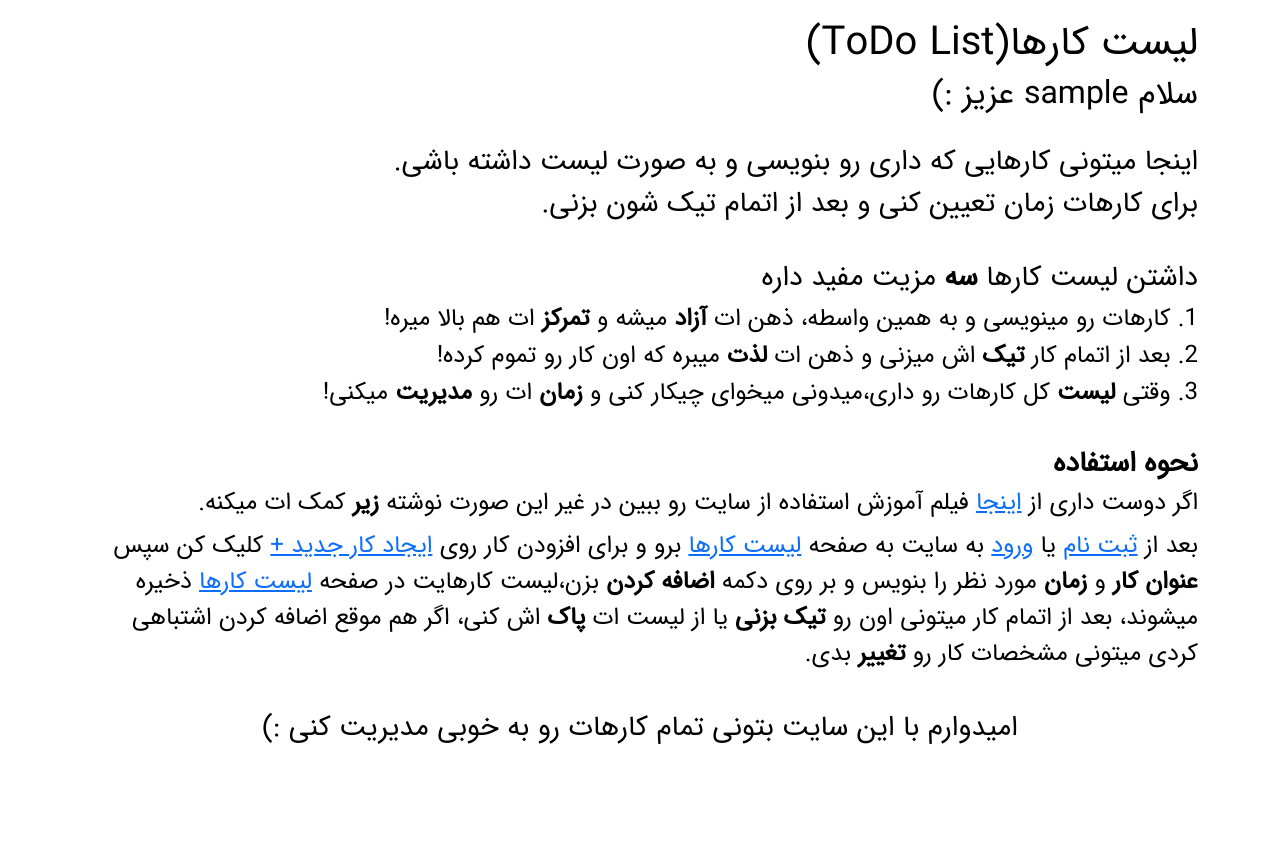
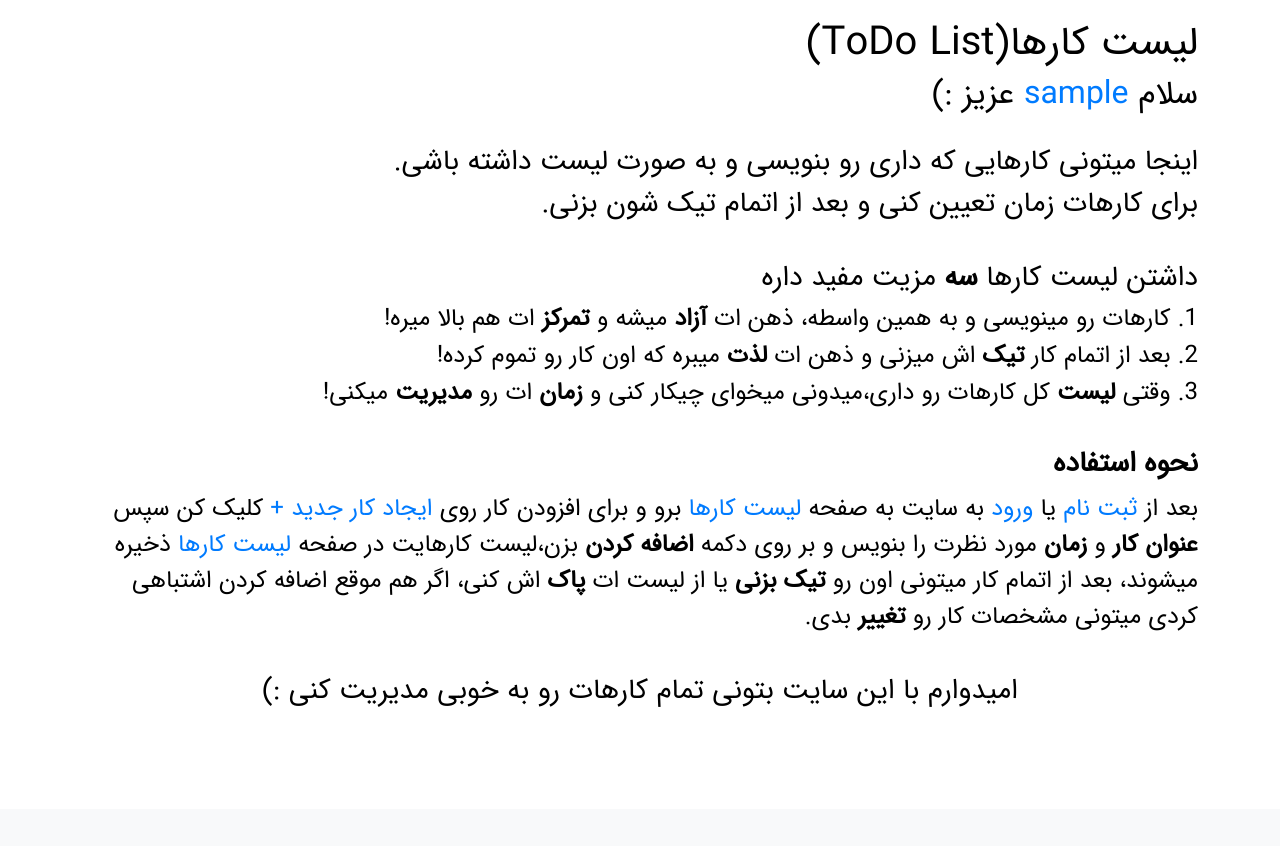
Before and after one commit to dori-dev/django-todo, a Django app: page / in a window 1280 px wide. Shown: the part 71-917 px from the top of the page. After the commit the page ends 778 px from the top, so only its background shows below. Run offline with Django 3.2, Linux system fonts and the light colour scheme; the visitor is signed in with stand-in values (Sample User, id 1).

Commit message:
fix mini problems

```diff
--- a/accounts/templates/accounts/login.html
+++ b/accounts/templates/accounts/login.html
@@ -46,6 +46,9 @@
         <label for="">رمز عبور</label>
         <input class="form-control" type="password" name="password" autocomplete="current-password" required id="id_password" placeholder="رمز عبور خود را وارد کنید">
     </div>
+    {% if request.GET.next %}
+    <input type="hidden" name="next" value="{{ request.GET.next }}">
+    {% endif %}
     {% csrf_token %}
     <button class="btn btn-primary auth-btn neighbor-btn">ورود</button>
     <div style="margin-top: 60px;">
--- a/static/todo.css
+++ b/static/todo.css
@@ -196,9 +196,8 @@ body {
   padding: 30px 0;
 }
 
-
-
-.link {
+.link,
+.how-to-use a {
   color: #007bff;
   text-decoration: none;
   background-color: transparent;
@@ -206,7 +205,9 @@ body {
 }
 
 .link:hover,
-.link:visited {
+.link:visited,
+.how-to-use a:hover,
+.how-to-use a:visited {
   color: #0056b3;
   text-decoration: underline;
 }
--- a/todoapp/templates/todoapp/create_todo.html
+++ b/todoapp/templates/todoapp/create_todo.html
@@ -9,11 +9,11 @@
     <form class="create-todo-form" action="" method="post">
         <div class="input-container">
             <label for="">عنوان کار</label>
-            <input type="text" class="form-control" name="work" maxlength="90" required id="id_work" placeholder="کاری که میخواهید انجام دهید را اینجا بنویسید مثلا مرتب کردن اتاق">
+            <input type="text" class="form-control" name="work" maxlength="90" required id="id_work" placeholder="کاری که میخواهی انجام بدی مثلا مرتب کردن اتاق">
         </div>
         <div class="input-container">
             <label for="">{{ form.date.label }}</label>
-            <input type="text" class="form-control" name="date" maxlength="50" id="id_date" placeholder="زمان مورد نظرت برای انجام این کار رو بنویس برای مثلا چهارشنبه عصر">
+            <input type="text" class="form-control" name="date" maxlength="50" id="id_date" placeholder="زمان انجام این کار مثلا چهارشنبه عصر">
         </div>
         {% csrf_token %}
         <button type="submit" class="btn btn-primary neighbor-btn large-btn">اضافه کردن</button>
--- a/todoapp/templates/todoapp/edit_todo.html
+++ b/todoapp/templates/todoapp/edit_todo.html
@@ -9,11 +9,11 @@
     <form class="create-todo-form" action="" method="post">
         <div class="input-container">
             <label for="">عنوان کار</label>
-            <input type="text" class="form-control" name="work" value="{{ work }}" maxlength="90" required id="id_work" placeholder="کاری که میخواهید انجام دهید را اینجا بنویسید مثلا مرتب کردن اتاق">
+            <input type="text" class="form-control" name="work" value="{{ work }}" maxlength="90" required id="id_work" placeholder="کاری که میخواهی انجام بدی مثلا مرتب کردن اتاق">
         </div>
         <div class="input-container">
             <label for="">زمان(اختیاری)</label>
-            <input type="text" class="form-control" name="date" value="{{ date }}" maxlength="50" id="id_date" placeholder="زمان مورد نظرت برای انجام این کار رو بنویس برای مثلا چهارشنبه عصر">
+            <input type="text" class="form-control" name="date" value="{{ date }}" maxlength="50" id="id_date" placeholder="زمان انجام این کار مثلا چهارشنبه عصر">
         </div>
         {% csrf_token %}
         <button type="submit" class="btn btn-primary neighbor-btn large-btn">آپدیت کردن</button>
--- a/todoapp/templates/todoapp/home.html
+++ b/todoapp/templates/todoapp/home.html
@@ -7,7 +7,7 @@
 <h1 style="margin-top: 20px;">لیست کارها(ToDo List)</h1>
 
 {% if user.is_authenticated %}
-<h2>سلام {{ user }} عزیز :)</h2>
+<h2>سلام <a class="link" href="{% url 'todoapp:todo_list' %}">{{ user }}</a> عزیز :)</h2>
 {% else %}
 <h2>سلام دوست من :)</h2>
 {% endif %}
@@ -21,14 +21,14 @@
 <h4>1. کارهات رو مینویسی و به همین واسطه، ذهن ات <b>آزاد</b> میشه و <b>تمرکز</b> ات هم بالا میره!</h4>
 <h4>2. بعد از اتمام کار <b>تیک</b> اش میزنی و ذهن ات <b>لذت</b> میبره که اون کار رو تموم کرده!</h4>
 <h4>3.  وقتی <b>لیست</b> کل کارهات رو داری،میدونی میخوای چیکار کنی و <b>زمان</b> ات رو <b>مدیریت</b> میکنی!</h4>
-
-<h3 style="margin-top: 40px;"><b>نحوه استفاده</b></h3>
-<h4>اگر دوست داری از <a href="#">اینجا</a> فیلم آموزش استفاده از سایت رو ببین در غیر این صورت نوشته <b>زیر</b> کمک ات میکنه.</h4>
-<h4 style="line-height: 1.5;margin-top: 10px;">
-    بعد از <a href="{% url 'accounts:register' %}">ثبت نام</a> یا <a href="{% url 'accounts:login' %}">ورود</a> به سایت به صفحه <a href="{% url 'todoapp:todo_list' %}">لیست کارها</a> برو و برای افزودن کار روی
-    <a href="{% url 'todoapp:create_todo' %}">ایجاد کار جدید +</a> کلیک کن سپس <b>عنوان کار</b> و <b>زمان</b> مورد نظر را
-    بنویس و بر روی دکمه <b>اضافه کردن</b> بزن،لیست کارهایت در صفحه <a href="{% url 'todoapp:todo_list' %}">لیست کارها</a> ذخیره میشوند، بعد از اتمام کار میتونی اون رو <b>تیک بزنی</b> یا
-    از لیست ات <b>پاک</b> اش کنی، اگر هم موقع اضافه کردن اشتباهی کردی میتونی مشخصات کار رو <b>تغییر</b> بدی.
+<div class="how-to-use">
+  <h3 style="margin-top: 40px;"><b>نحوه استفاده</b></h3>
+  <h4 style="line-height: 1.5;margin-top: 10px;">
+      بعد از <a href="{% url 'accounts:register' %}">ثبت نام</a> یا <a href="{% url 'accounts:login' %}">ورود</a> به سایت به صفحه <a href="{% url 'todoapp:todo_list' %}">لیست کارها</a> برو و برای افزودن کار روی
+      <a href="{% url 'todoapp:create_todo' %}">ایجاد کار جدید +</a> کلیک کن سپس <b>عنوان کار</b> و <b>زمان</b> مورد نظرت را
+      بنویس و بر روی دکمه <b>اضافه کردن</b> بزن،لیست کارهایت در صفحه <a href="{% url 'todoapp:todo_list' %}">لیست کارها</a> ذخیره میشوند، بعد از اتمام کار میتونی اون رو <b>تیک بزنی</b> یا
+      از لیست ات <b>پاک</b> اش کنی، اگر هم موقع اضافه کردن اشتباهی کردی میتونی مشخصات کار رو <b>تغییر</b> بدی.
   </h4>
+</div>
 <h3 style="text-align: center; margin: 40px 0; margin-bottom: 100px;">امیدوارم با این سایت بتونی تمام کارهات رو به خوبی مدیریت کنی :)</h3>
 {% endblock content %}
```
Also changed, not shown: accounts/views.py (+5 -3 lines).
